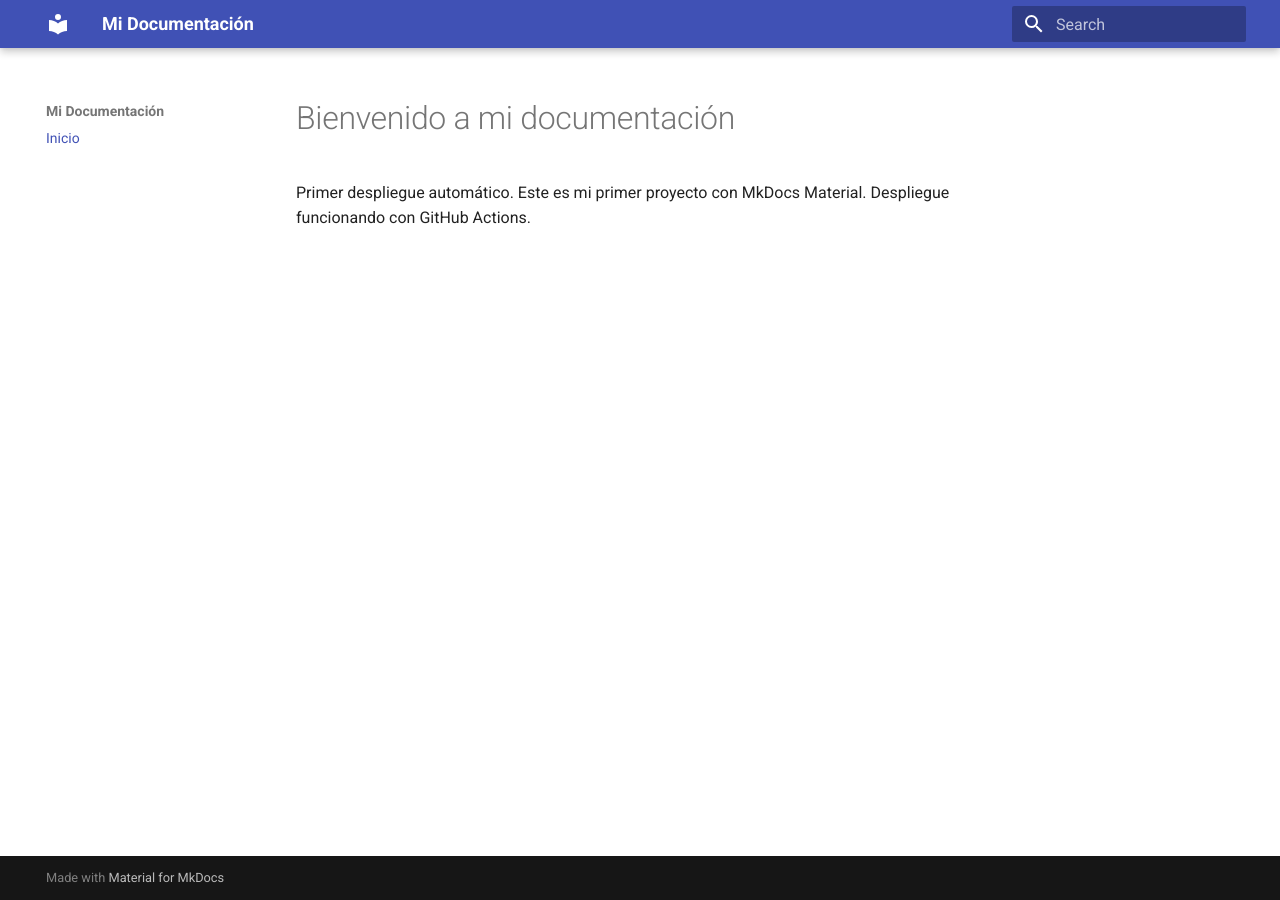
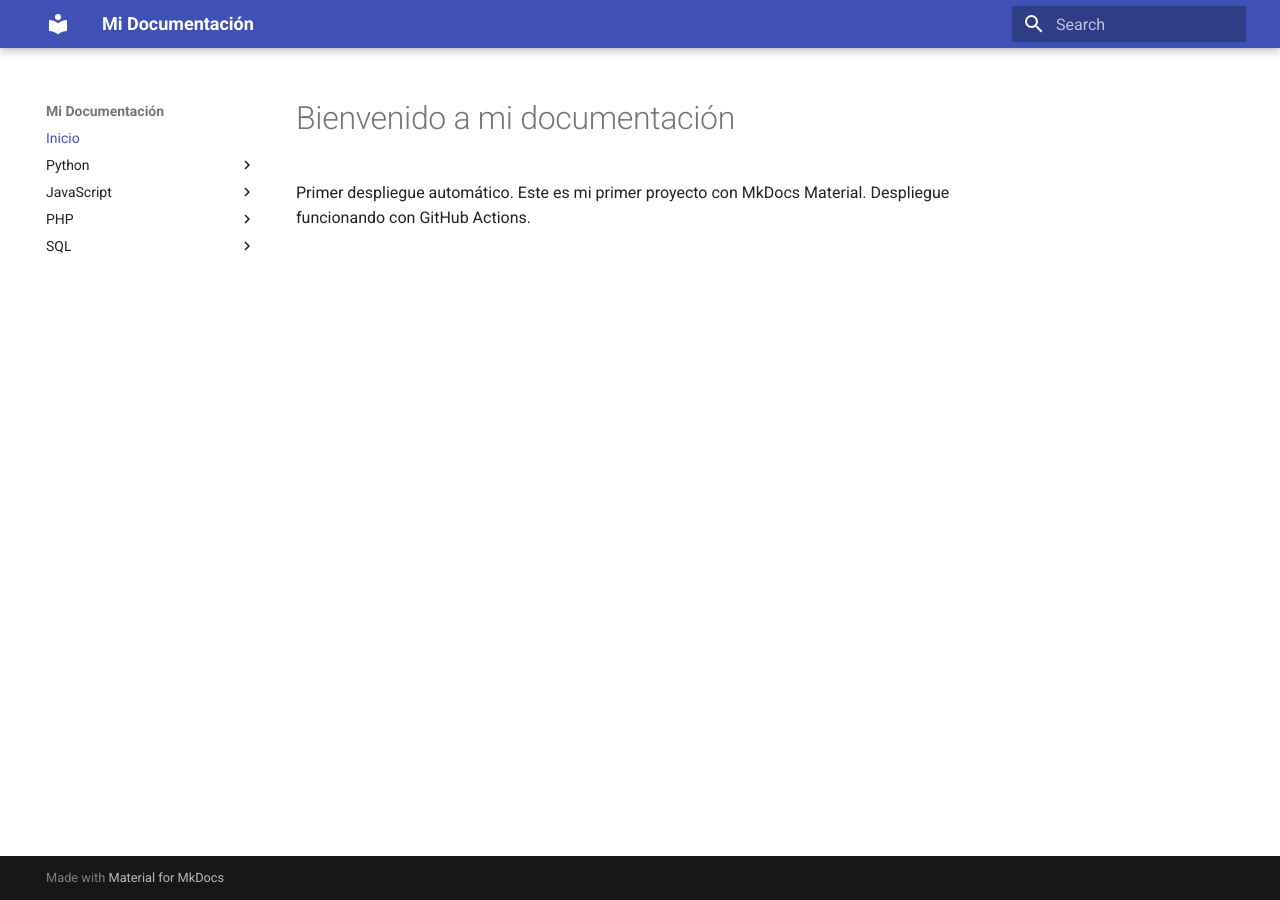
Before and after one commit to elviajerobarato/MkDocs, an MkDocs documentation site: the page built from docs/index.md, in a window 1280 px wide. Built offline with MkDocs 1.6.1 and Material for MkDocs 9.7.7, drawn with Linux system fonts in a browser that asks for light colours.

Commit message:
Update mkdocs.yml

```diff
--- a/mkdocs.yml
+++ b/mkdocs.yml
@@ -5,3 +5,11 @@ theme:
 
 nav:
   - Inicio: index.md
+  - Python:
+      - Introducción: python/index.md
+  - JavaScript:
+      - Introducción: javascript/index.md
+  - PHP:
+      - Introducción: php/index.md
+  - SQL:
+      - Introducción: sql/index.md
```
